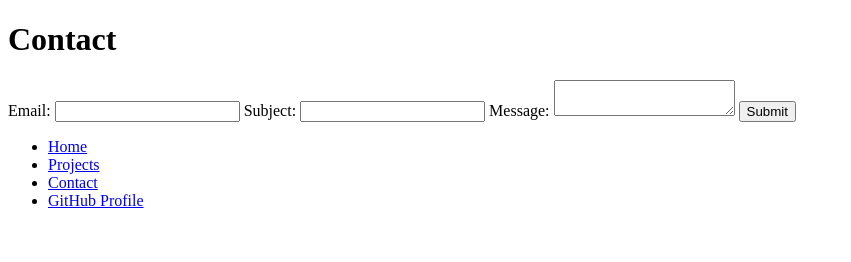
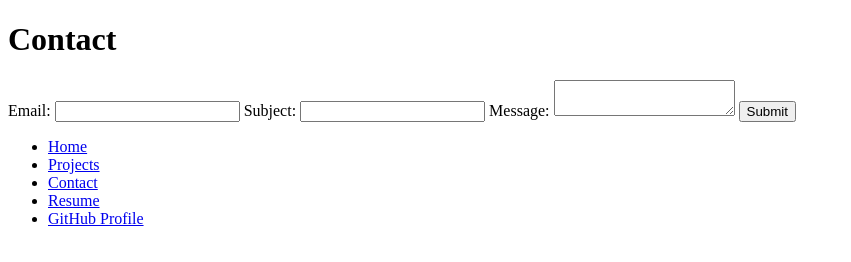
Before and after one commit to kgtam-byte/portfolio, a plain HTML site: page contact/index.html in a window 1280 px wide. Shown: the whole page, without its empty margins (0-851 px from the left). Drawn offline with Linux system fonts and the light colour scheme.

Commit message:
update with resume

```diff
--- a/contact/index.html
+++ b/contact/index.html
@@ -34,6 +34,7 @@
             <li><a href="index.html"> Home </a></li>
             <li><a href="projects/index.html"> Projects </a></li>
             <li><a href="contact/index.html"> Contact </a></li>
+            <li><a href="https://drive.google.com/file/d/1WP19O7HRA4b3_sY2m6uC5_GPca7t08cl/view?usp=drive_link"> Resume </a></li>
             <li><a href='https://github.com/kgtam-byte' target="_blank"> GitHub Profile</a></li>
         </ul>
     </nav>
```
Also changed, not shown: index.html (+1 -0 lines), projects/index.html (+1 -0 lines).
